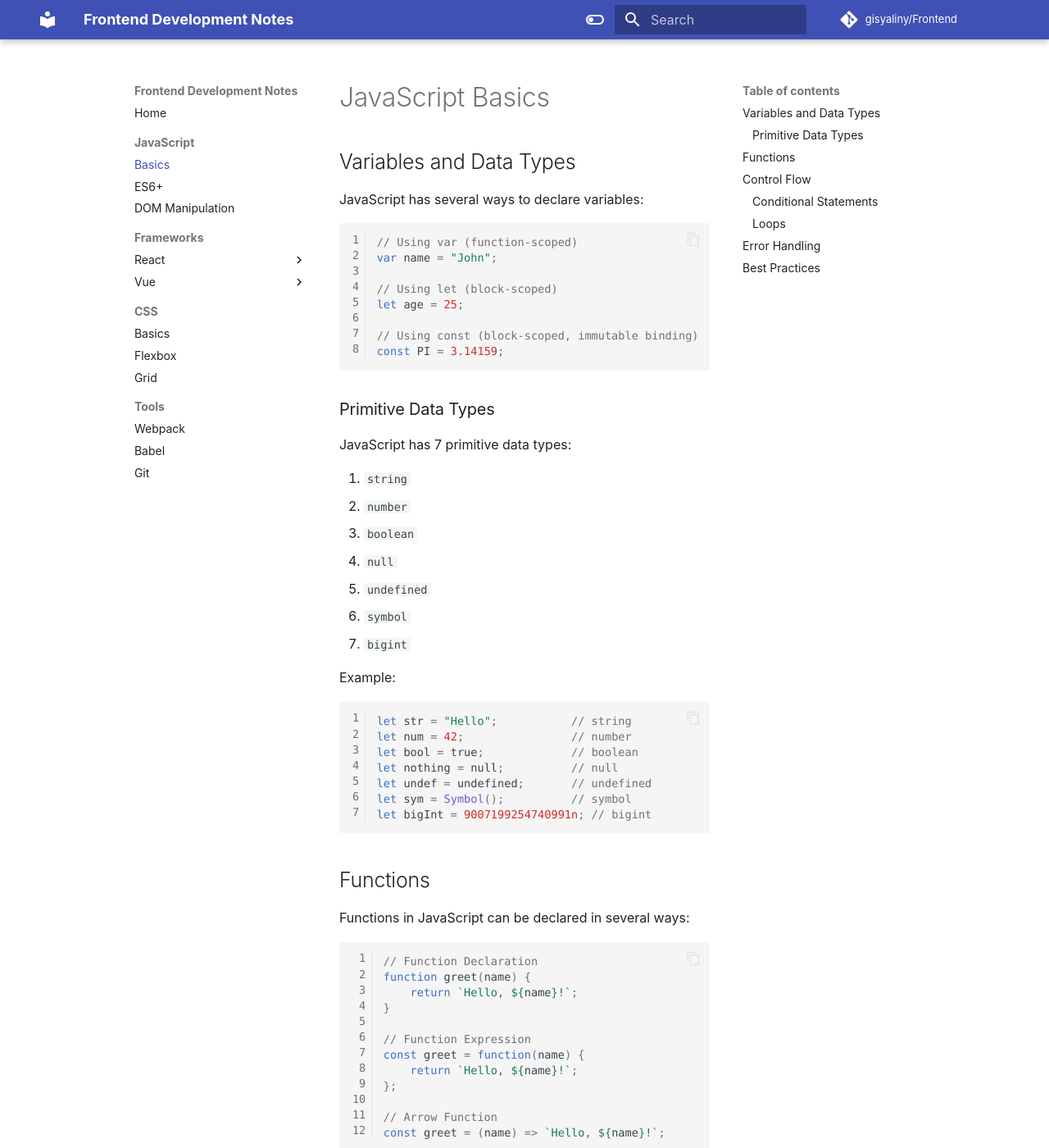
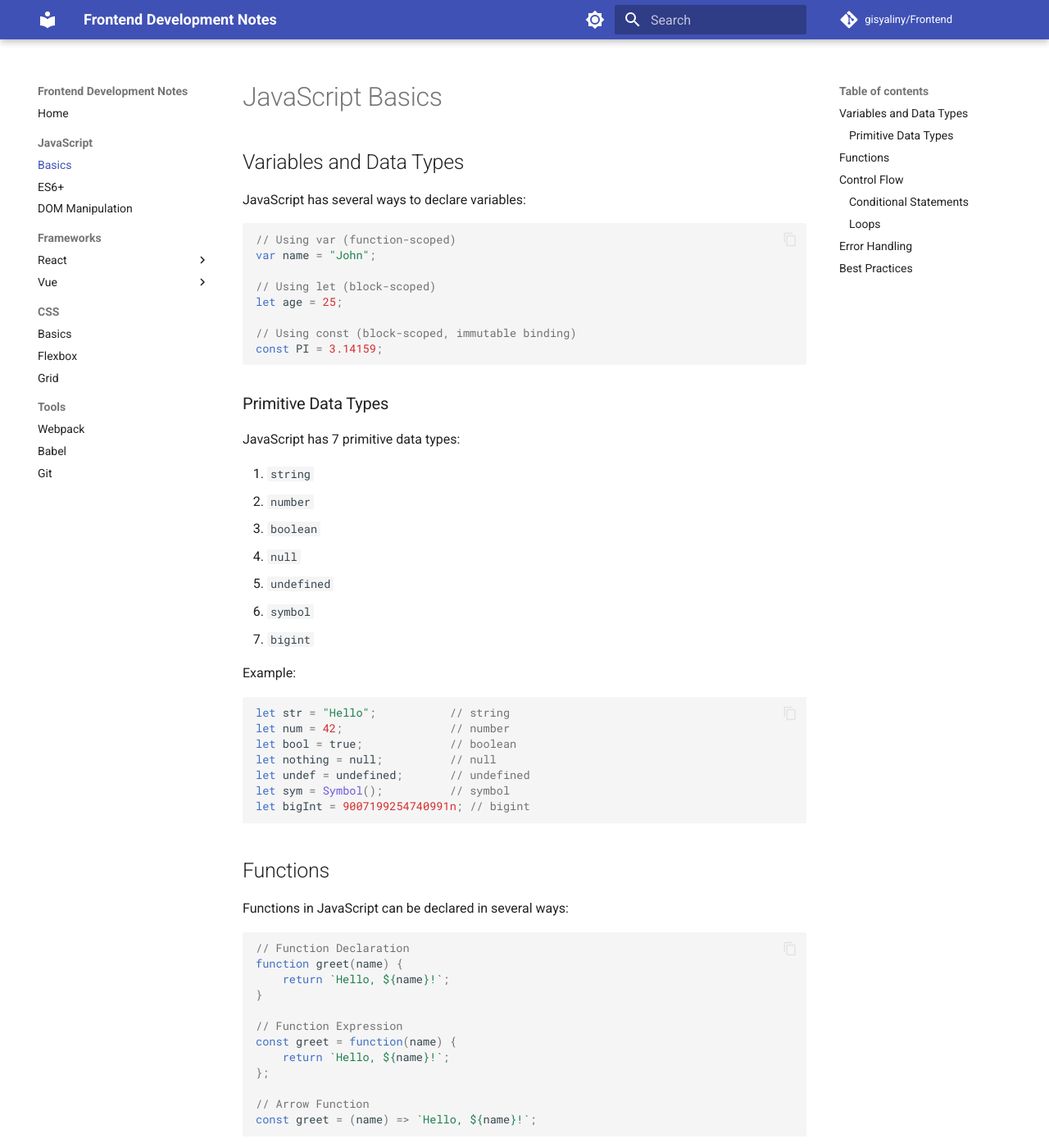
Before and after one commit to gisyaliny/Frontend, an MkDocs documentation site: the page built from docs/javascript/basics.md, in a window 1280 px wide and 1400 px high. Shown: the whole window at 82% size. Built offline with MkDocs 1.6.1 and Material for MkDocs 9.7.7, drawn with Linux system fonts in a browser that asks for light colours; some web fonts are replaced; comment, search, counter and statistics services are not loaded; some of the changed text lies outside the part shown.

Commit message:
3rd time fix

```diff
--- a/docs/stylesheets/extra.css
+++ /dev/null
@@ -1,82 +0,0 @@
-/* Fix footer spacing and positioning */
-body {
-    min-height: 100vh;
-    display: flex;
-    flex-direction: column;
-    margin: 0;
-}
-
-.md-main {
-    flex: 1 0 auto;
-    display: flex;
-    flex-direction: column;
-}
-
-.md-main__inner {
-    flex: 1 0 auto;
-    margin-bottom: 0;
-    padding-bottom: 1.5rem;
-}
-
-.md-content {
-    flex: 1 0 auto;
-}
-
-/* Footer positioning */
-.md-footer {
-    position: relative;
-    margin-top: auto !important;
-    flex-shrink: 0;
-}
-
-.md-footer-meta {
-    background-color: var(--md-footer-bg-color--dark);
-}
-
-.md-footer-meta__inner {
-    display: flex;
-    justify-content: space-between;
-    align-items: center;
-    padding: 0.5rem 0;
-}
-
-/* Remove any bottom margin from last element in content */
-.md-content__inner > :last-child {
-    margin-bottom: 0;
-}
-
-/* Improve code block appearance */
-.highlight {
-    background-color: var(--md-code-bg-color);
-    border-radius: 4px;
-}
-
-/* Improve table appearance */
-.md-typeset table:not([class]) {
-    font-size: .75rem;
-    border: 1px solid var(--md-typeset-table-color);
-    border-radius: 4px;
-    box-shadow: 0 2px 2px 0 rgba(0,0,0,.14), 0 1px 5px 0 rgba(0,0,0,.12), 0 3px 1px -2px rgba(0,0,0,.2);
-}
-
-.md-typeset table:not([class]) th {
-    background-color: var(--md-primary-fg-color);
-    color: var(--md-primary-bg-color);
-}
-
-/* Fix code block padding */
-.md-typeset pre > code {
-    padding: 1em;
-}
-
-/* Ensure content fills available space */
-.md-grid {
-    max-width: 61rem;
-    margin-right: auto;
-    margin-left: auto;
-}
-
-/* Fix navigation height */
-.md-sidebar {
-    height: auto;
-}
--- a/mkdocs.yml
+++ b/mkdocs.yml
@@ -2,7 +2,7 @@
 site_description: Frontend Development Learning Notes and Documentation
 site_author: Yalin(Eric) Yang
 site_url: https://gisyaliny.github.io/Frontend/
-copyright: "Copyright &copy; 2024 - 2025 Yalin Yang"
+copyright: Copyright &copy; 2024 - 2025 Yalin Yang
 
 # Repository
 repo_name: gisyaliny/Frontend
@@ -10,42 +10,41 @@
 
 # Configuration
 theme:
+    name: material
     language: en
-    name: material
+    features:
+        - navigation.instant
+        - navigation.tracking
+        - navigation.sections
+        - navigation.top
+        - navigation.footer
+        - search.highlight
+        - search.share
+        - content.code.copy
     palette:
         - scheme: default
+          primary: indigo
           accent: indigo
           toggle:
-              icon: material/toggle-switch-off-outline
+              icon: material/brightness-7
               name: Switch to dark mode
         - scheme: slate
           primary: indigo
           accent: indigo
           toggle:
-              icon: material/toggle-switch
+              icon: material/brightness-4
               name: Switch to light mode
-    features:
-        - navigation.instant
-        - navigation.tracking
-        - navigation.top
-        - navigation.sections
-        - search.highlight
-        - search.share
-        - content.code.copy
-        - content.code.annotate
-    font:
-        text: Google Sans
-        code: Regular
+
+extra:
+    social:
+        - icon: fontawesome/brands/github
+          link: https://github.com/gisyaliny/Frontend
+        - icon: fontawesome/brands/linkedin
+          link: https://www.linkedin.com/in/gisyaliny/
+    generator: false  # Disable "Made with Material for MkDocs" footer text
 
 extra_css:
     - stylesheets/extra.css
-
-extra:
-  social:
-    - icon: fontawesome/brands/github-alt
-      link: https://github.com/gisyaliny/Frontend
-    - icon: fontawesome/brands/linkedin
-      link: https://www.linkedin.com/in/gisyaliny/
 
 extra_javascript:
   - javascripts/mathjax.js
@@ -54,30 +53,20 @@
 
 markdown_extensions:
     - admonition
-    - abbr
     - attr_list
     - def_list
     - footnotes
-    - meta
     - md_in_html
+    - toc:
+          permalink: true
+    - pymdownx.highlight:
+          anchor_linenums: true
+    - pymdownx.superfences
     - pymdownx.details
     - pymdownx.mark
-    - pymdownx.superfences:
-        custom_fences:
-          - name: mermaid
-            class: mermaid
-    - pymdownx.highlight:
-          linenums: true
-          anchor_linenums: true
-          line_spans: __span
-          pygments_lang_class: true
-    - toc:
-          permalink: true
 
 plugins:
     - search
-    - git-revision-date
-    - open-in-new-tab
     - git-revision-date-localized:
           enable_creation_date: true
           type: timeago
```
